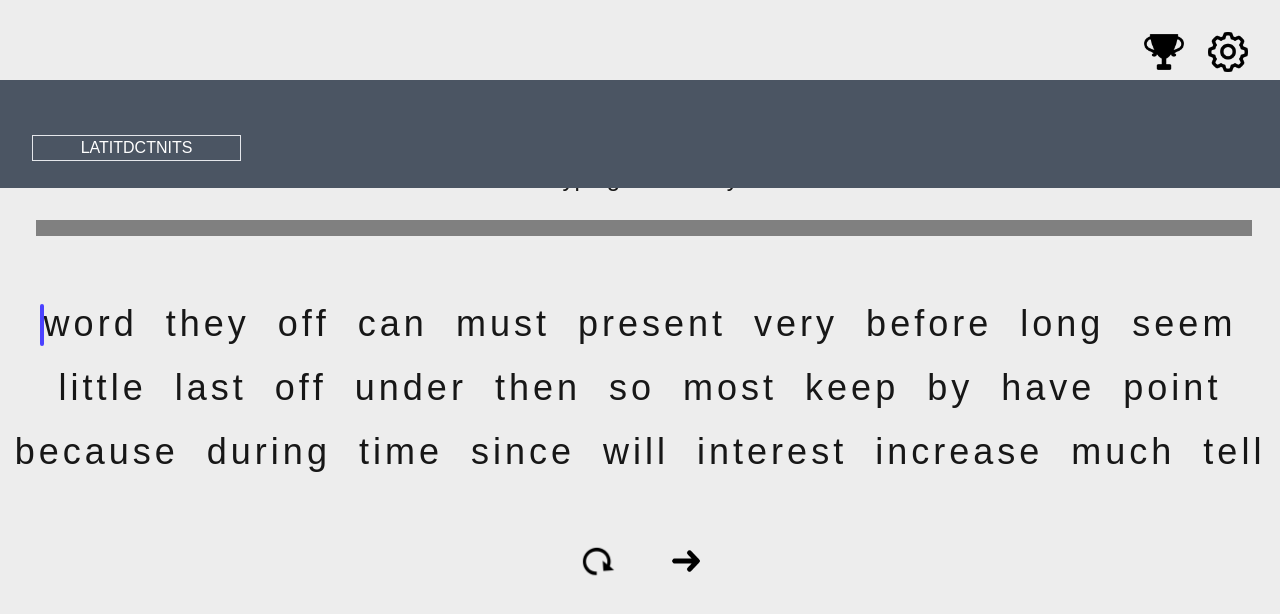
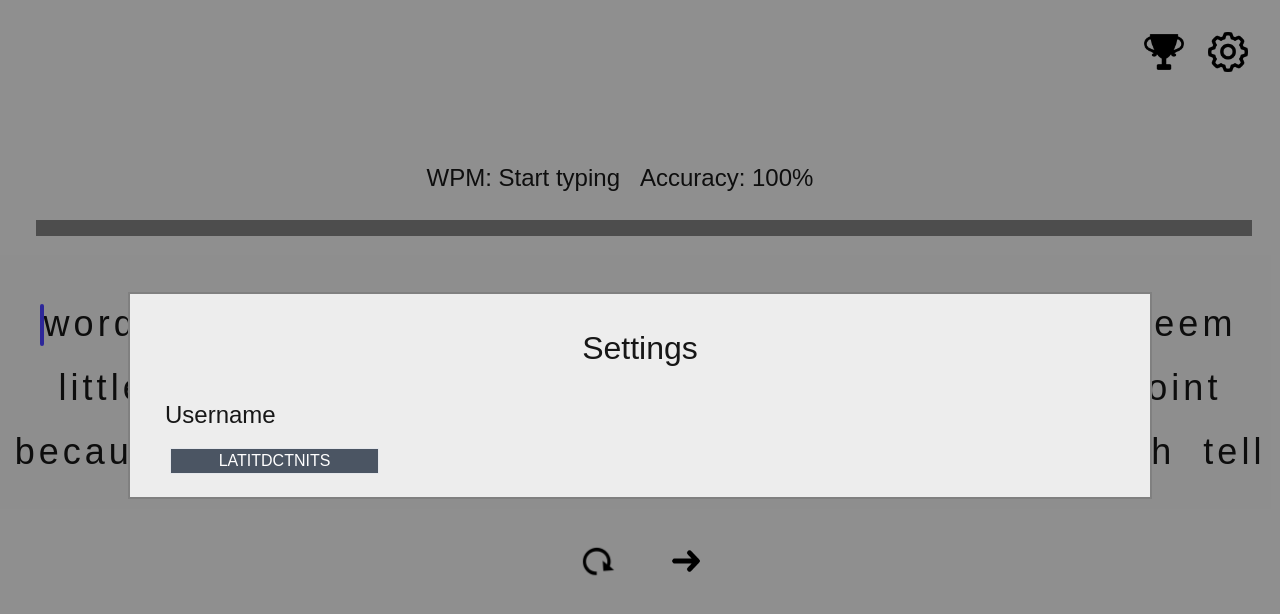
Before and after one commit to AnoyingWaffle66/typing_game, a Next.js app in the folder typing_thing/: page / in a window 1280 px wide. Both pictures are taken after a click on the element 1228 px from the left and 55 px from the top of the page. Shown: the top 614 px of the page. Built offline with nearby package versions, Linux system fonts and the light colour scheme.

Commit message:
Migrate settings to modal

```diff
--- a/typing_thing/app/globals.css
+++ b/typing_thing/app/globals.css
@@ -30,7 +30,6 @@ h1 {
 }
 
 h2 {
-  text-align: center;
   font-size: x-large
 }
 
--- a/typing_thing/app/page.tsx
+++ b/typing_thing/app/page.tsx
@@ -3,7 +3,7 @@ import Button from "@/components/Button"
 import React, { useState, useEffect, MouseEventHandler } from "react";
 
 import { SettingsButton, LeaderboardButton, RepeatButton, NextButton } from "@/components/Button";
-import SettingsBar from "@/components/settingsBar";
+import SettingsPopup from "@/components/settingsPopup";
 import Words from "@/components/Words"
 import Countdown from "@/components/Countdown"
 import { json } from "stream/consumers";
@@ -32,6 +32,7 @@ export default function Home() {
   const handleModalClick = (event: React.MouseEvent<HTMLDivElement>) => {
     if (event.target === event.currentTarget) {
       openLeaderboardClicked(false);
+      openSettingsClicked(false)
     }
   }
 
@@ -73,8 +74,10 @@ export default function Home() {
       }
       {
         openSettings && (
-          <div className="absolute pt-7 pl-3 w-screen bg-gray-600">
-            <SettingsBar setText={handleSetText} initialText={inputText}/>
+          <div className='modal' onClick={handleModalClick}>
+            <div className='modal-box'>
+              <SettingsPopup setText={handleSetText} initialText={inputText}/>
+            </div>
           </div>
         )
       }
--- a/typing_thing/components/settingsBar.tsx
+++ /dev/null
@@ -1,20 +0,0 @@
-"use client"
-
-import { useState } from "react"
-
-
-const SettingsBar = ({setText, initialText}: {setText:Function, initialText:string}) => {
-    const [username, setUsername] = useState(initialText || 'LATITDCTNITS')
-
-    const onChange = (event: any) => {
-        setUsername(event.target.value)
-        setText(event.target.value)
-    }
-    return (
-        <div className="h-20 flex items-center">
-            <input onChange={onChange} value={username} placeholder={"username"} className="ml-5 text-white text-center bg-gray-600 border"/>
-        </div>
-    )
-}
-
-export default SettingsBar
--- /dev/null
+++ b/typing_thing/components/settingsPopup.tsx
@@ -0,0 +1,25 @@
+"use client"
+
+import { useState } from "react"
+
+
+const SettingsPopup = ({setText, initialText}: {setText:Function, initialText:string}) => {
+    const [username, setUsername] = useState(initialText || 'LATITDCTNITS')
+
+    const onChange = (event: any) => {
+        setUsername(event.target.value)
+        setText(event.target.value)
+    }
+
+    return (
+        <>
+            <h1>Settings</h1>
+            <div className="h-20 items-center">
+                <h2 className="spacer">Username</h2>
+                <input onChange={onChange} value={username} placeholder={"username"} className="ml-5 text-white text-center bg-gray-600 border"/>
+            </div>
+        </>
+    )
+}
+
+export default SettingsPopup
```
